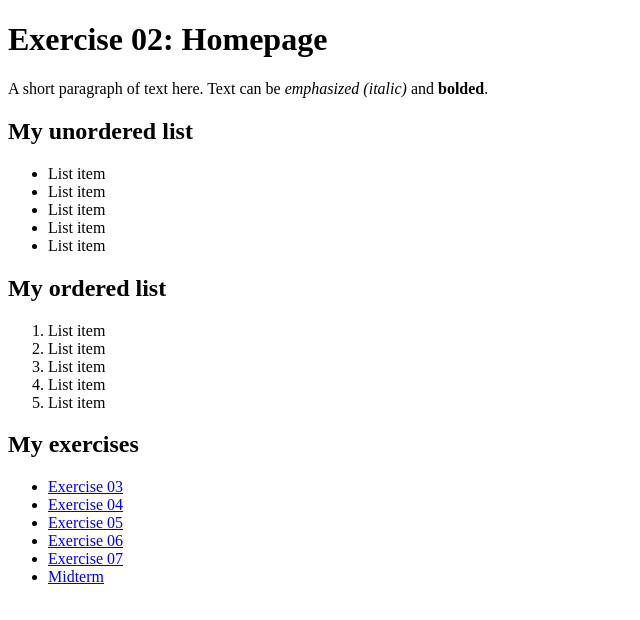
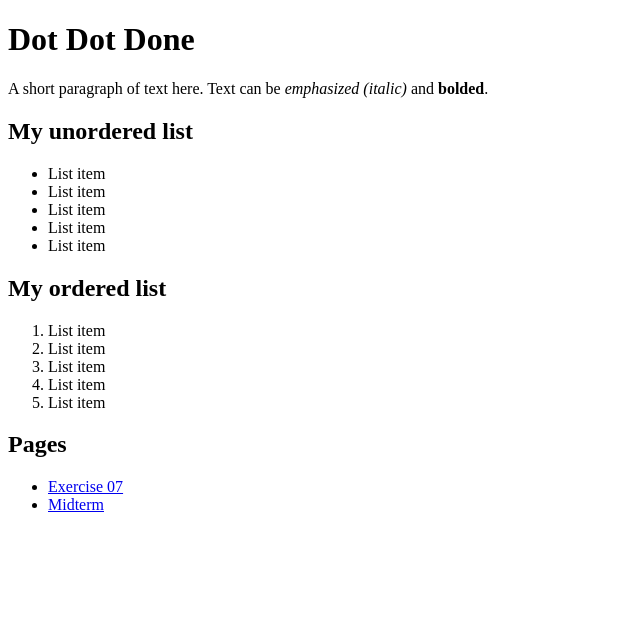
Before and after one commit to Kasiulakulka/lis753-dot-dot-done, a plain HTML site: page index.html in a window 1280 px wide. Shown: the whole page, without its empty margins (0-640 px from the left). Drawn offline with Linux system fonts and the light colour scheme.

Commit message:
Update index.html

```diff
--- a/index.html
+++ b/index.html
@@ -1,10 +1,10 @@
 <!DOCTYPE html>
 <html>
   <head>
-    <title>Exercise 02: Homepage</title>
+    <title>Dot Dot Done</title>
   </head>
         <body>
-    <h1>Exercise 02: Homepage</h1>
+              <h1>Dot Dot Done</h1>
                   <p>A short paragraph of text here. Text can be <em>emphasized (italic)</em>
                     and <strong>bolded</strong>.</p>
               <h2>My unordered list</h2>
@@ -24,15 +24,10 @@
                       <li>List item</li>
                   </ol>
 
-    <h2>My exercises</h2>
+              <h2>Pages</h2>
                   <ul>
-      <li><a href="exercises/exercise03.html">Exercise 03</a></li>
-      <li><a href="exercises/exercise04.html">Exercise 04</a></li>
-      <li><a href="exercises/exercise05.html">Exercise 05</a></li>
-      <li><a href="exercises/exercise06.html">Exercise 06</a></li>
                       <li><a href="exercises/exercise07.html">Exercise 07</a></li>
                       <li><a href="exercises/midterm/exercise/midterm.html">Midterm</a></li>
                   </ul>
-
         </body>
 </html>
```
Lines whose indentation alone changed are shown as unchanged.
